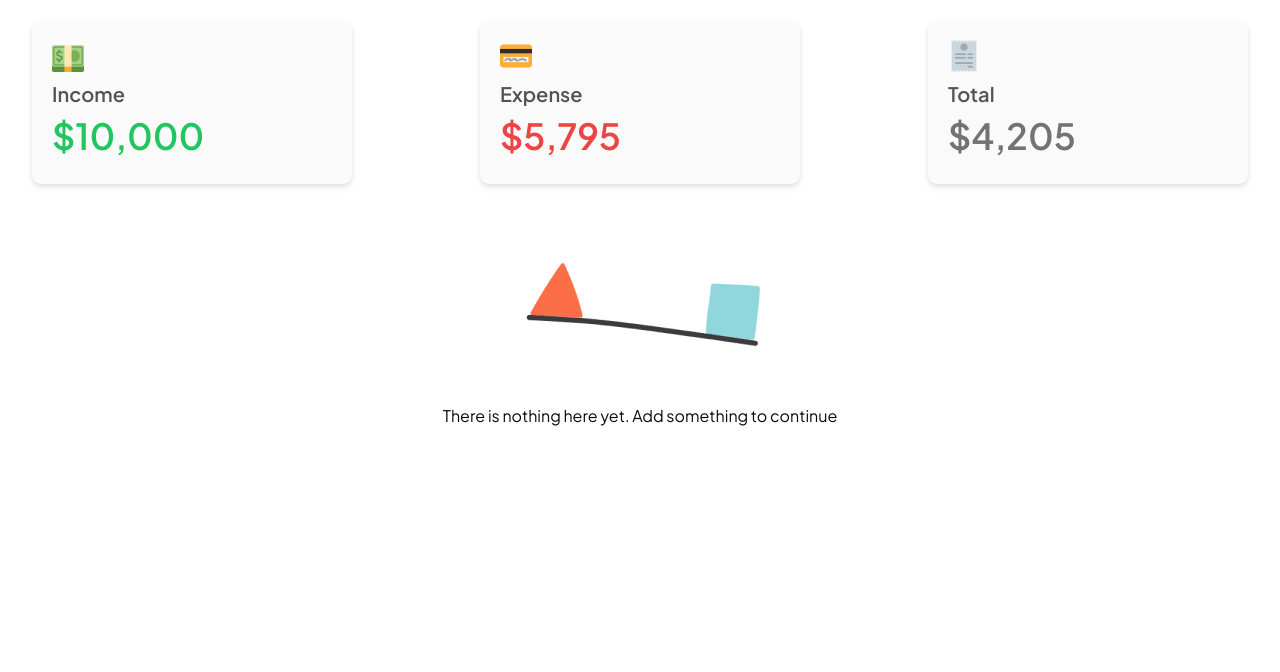
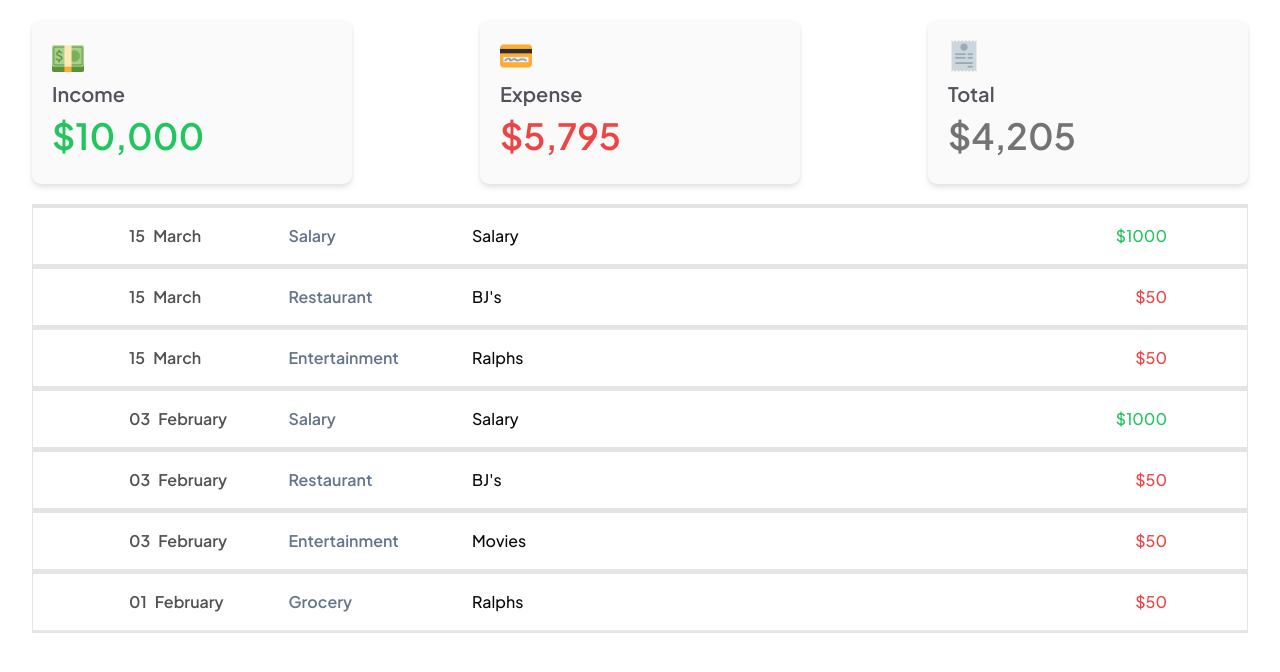
Before and after one commit to Theonlyhamstertoh/budgetbird, a Next.js app: page /transaction in a window 1280 px wide. Shown: the top 672 px of the page. Built offline with nearby package versions, Linux system fonts and the light colour scheme.

Commit message:
updated transaction

```diff
--- a/src/app/transaction/page.tsx
+++ b/src/app/transaction/page.tsx
@@ -3,61 +3,64 @@ import { useState, useEffect } from "react";
 import OverviewCard from "@/src/components/transaction/overview-card";
 
 type Transaction = {
+  date: Date;
   type: string;
   category: string;
   desc: string;
   amount: number;
 };
 
-type LogEntry = {
-  date: Date;
-  transactions: Transaction[];
-};
-
 const TransactionPage = () => {
-  const log: LogEntry[] = [
-    // {
-    //   date: new Date("02/15/2024"),
-    //   transactions: [
-    //     { type: "Income", category: "Salary", desc: "Salary ", amount: 1000 },
-    //     {
-    //       type: "Expense",
-    //       category: "Restaurant",
-    //       desc: "BJ's ",
-    //       amount: 50,
-    //     },
-    //     {
-    //       type: "Expense",
-    //       category: "Entertainment",
-    //       desc: "Ralphs ",
-    //       amount: 50,
-    //     },
-    //   ],
-    // },
-    // {
-    //   date: new Date("01/03/2024"),
-    //   transactions: [
-    //     { type: "Income", category: "Salary", desc: "Salary ", amount: 1000 },
-    //     {
-    //       type: "Expense",
-    //       category: "Restaurant",
-    //       desc: "BJ's ",
-    //       amount: 50,
-    //     },
-    //     {
-    //       type: "Expense",
-    //       category: "Entertainment",
-    //       desc: "Movies ",
-    //       amount: 50,
-    //     },
-    //   ],
-    // },
-    // {
-    //   date: new Date("01/01/2024"),
-    //   transactions: [
-    //     { type: "Expense", category: "Grocery", desc: "Ralphs ", amount: 50 },
-    //   ],
-    // },
+  const log: Transaction[] = [
+    {
+      date: new Date("02/15/2024"),
+      type: "Income",
+      category: "Salary",
+      desc: "Salary",
+      amount: 1000,
+    },
+    {
+      date: new Date("02/15/2024"),
+      type: "Expense",
+      category: "Restaurant",
+      desc: "BJ's",
+      amount: 50,
+    },
+    {
+      date: new Date("02/15/2024"),
+      type: "Expense",
+      category: "Entertainment",
+      desc: "Ralphs",
+      amount: 50,
+    },
+    {
+      date: new Date("01/03/2024"),
+      type: "Income",
+      category: "Salary",
+      desc: "Salary",
+      amount: 1000,
+    },
+    {
+      date: new Date("01/03/2024"),
+      type: "Expense",
+      category: "Restaurant",
+      desc: "BJ's",
+      amount: 50,
+    },
+    {
+      date: new Date("01/03/2024"),
+      type: "Expense",
+      category: "Entertainment",
+      desc: "Movies",
+      amount: 50,
+    },
+    {
+      date: new Date("01/01/2024"),
+      type: "Expense",
+      category: "Grocery",
+      desc: "Ralphs",
+      amount: 50,
+    },
   ];
 
   const [transactions, setTransactions] = useState(log);
@@ -138,44 +141,45 @@ const TransactionPage = () => {
           <div className="border">
             {transactions.map((transaction, id) => (
               <div className="border-y-2">
-                <div className="flex items-center justify-between">
-                  <div className="flex">
-                    <h3 className="font-semibold text-neutral-600 text-xl pl-10 px-1 py-2">
-                      {String(transaction.date.getDate()).padStart(2, "0")}
-                    </h3>
-                    <h3 className="font-semibold text-neutral-600 text-xl px-1 py-2">
-                      {getMonthName(transaction.date.getMonth() + 1)}
-                    </h3>
-                  </div>
+                {/* <div className="flex items-center justify-between">
+                  <div className="flex"></div>
 
                   <div className="flex w-1/5 justify-around mx-4">
                     <h4 className="text-green-500 font-semibold">
-                      ${incomeSum(transaction.transactions)}
+                      ${incomeSum([transaction])}
                     </h4>
                     <h4 className="text-red-500 font-semibold">
-                      ${expenseSum(transaction.transactions)}
+                      ${expenseSum([transaction])}
+                    </h4>
+                  </div>
+                </div> */}
+
+                <div>
+                  <div className="flex px-10 justify-between items-center p-2 border-t">
+                    <div className="flex mx-4 w-1/6">
+                      <h3 className="font-semibold text-neutral-600 pl-10 px-1 py-2">
+                        {String(transaction.date.getDate()).padStart(2, "0")}
+                      </h3>
+                      <h3 className="font-semibold text-neutral-600 px-1 py-2">
+                        {getMonthName(transaction.date.getMonth() + 1)}
+                      </h3>
+                    </div>
+
+                    <h4 className=" text-slate-500 font-semibold w-1/6">
+                      {transaction.category}
+                    </h4>
+                    <h4 className="font-medium w-3/6">{transaction.desc}</h4>
+                    <h4
+                      className={` font-medium text-end w-1/6 pr-10 ${
+                        transaction.type === "Income"
+                          ? "text-green-500"
+                          : "text-red-500"
+                      }`}
+                    >
+                      ${transaction.amount}{" "}
                     </h4>
                   </div>
                 </div>
-
-                {transaction.transactions.map((t, index) => (
-                  <div
-                    key={index}
-                    className="flex px-10 justify-between p-2 border-t"
-                  >
-                    <h4 className="w-1/5 text-slate-500 font-semibold">
-                      {t.category}
-                    </h4>
-                    <h4 className="w-3/5 font-medium">{t.desc}</h4>
-                    <h4
-                      className={`w-1/5 font-medium text-end pr-5 ${
-                        t.type === "Income" ? "text-green-500" : "text-red-500"
-                      }`}
-                    >
-                      ${t.amount}{" "}
-                    </h4>
-                  </div>
-                ))}
               </div>
             ))}
           </div>
```
